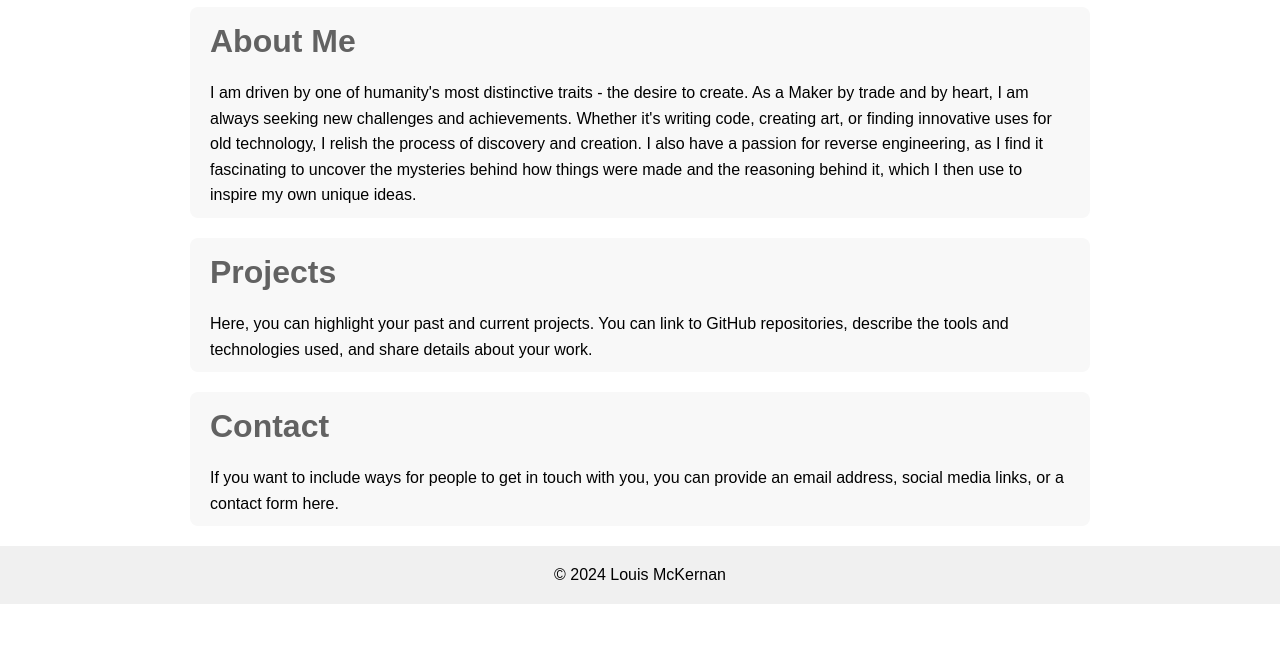
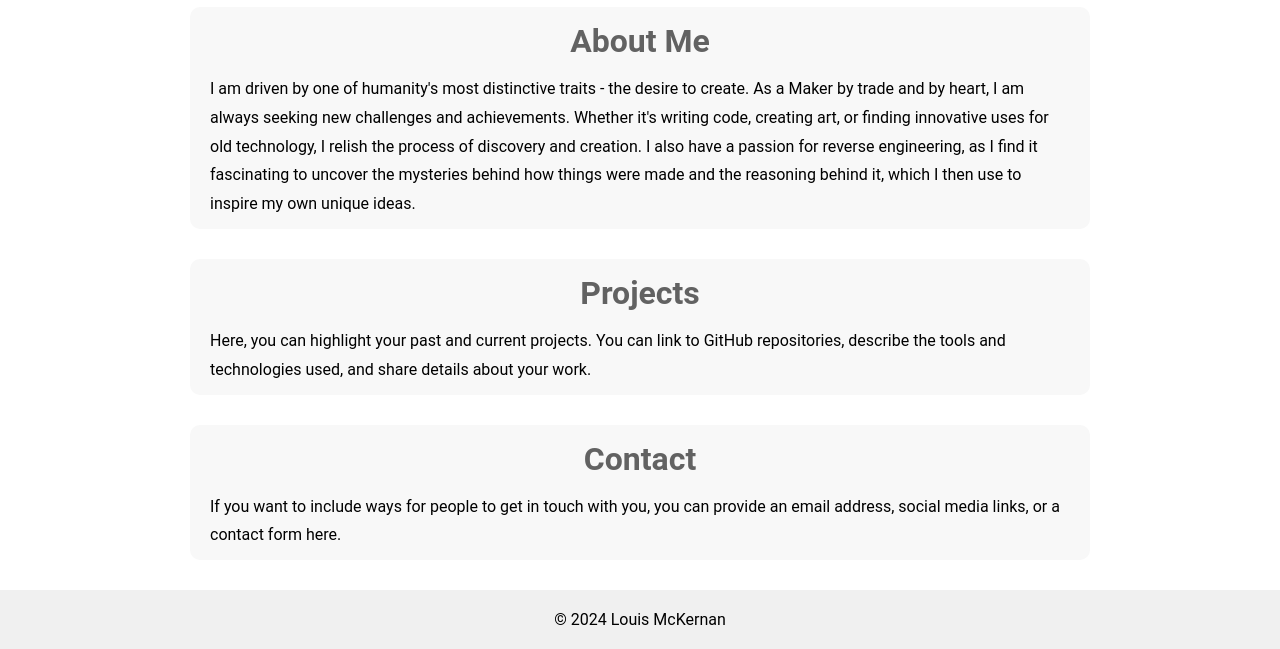
Before and after one commit to Louis-McKernan/folio, a plain HTML site: page main.html in a window 1280 px wide. Shown: the part 257-906 px from the top of the page. Before the commit the page ends 861 px from the top, so only its background shows below. Drawn offline with Linux system fonts and the light colour scheme.

Commit message:
Update styles.css

```diff
--- a/styles/styles.css
+++ b/styles/styles.css
@@ -6,7 +6,7 @@
 }
 
 body {
-  font-family: 'Arial', sans-serif;
+  font-family: 'Roboto', sans-serif;
   background-color: var(--background);
   color: var(--text);
   transition: background-color 0.3s, color 0.3s;
@@ -74,9 +74,10 @@ header {
 h3 {
   font-size: 2rem; /* Adjust as needed for size */
   margin-top: 0px; /* Reduce space above the heading */
-  margin-bottom: 15px; /* Optional: Adjust the space below the heading */
+  margin-bottom: 10px; /* Optional: Adjust the space below the heading */
   line-height: 1.5; /* Adjust line height */
   opacity: 0.6; /* Adjust for slight transparency */
+  text-align:center;
 }
 
 
@@ -90,10 +91,10 @@ h3 {
   text-align: left; /* Align text to the left */
   background-color: var(--section-bg); /* Consistent background for all sections */
   margin-top: 10px;
-  margin-bottom: 20px;
-  border-radius: 8px; /* Softened edges for all sections */
+  margin-bottom: 30px;
+  border-radius: 10px; /* Softened edges for all sections */
   color: var(--text); /* Consistent text color for all sections */
-  line-height: 1.6; /* Increase line height for readability */
+  line-height: 1.8; /* Increase line height for readability */
 }
 
 
@@ -189,7 +190,7 @@ footer {
 }
 
 /* Responsive design */
-@media (max-width: 768px) {
+@media (max-width: 600px) {
   .section {
     padding: 30px;
   }
```
